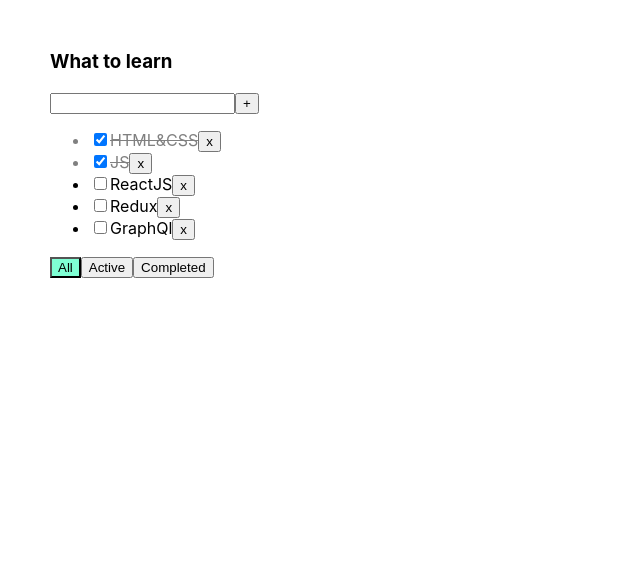
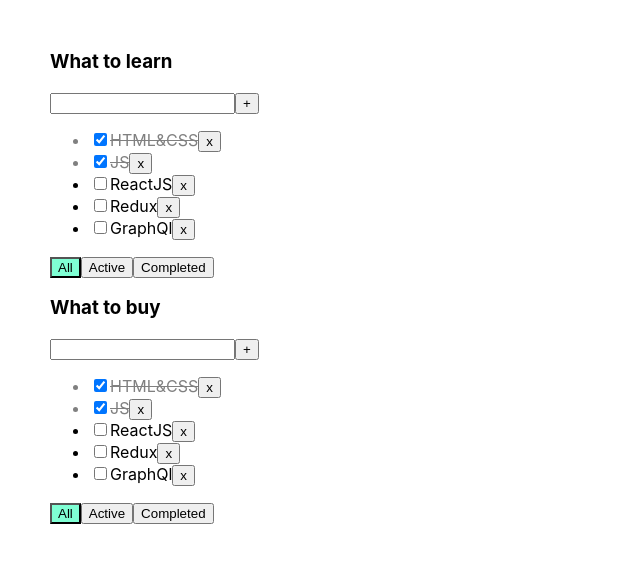
Before and after one commit to ArtemYanchenko/new-todo-list, a React (Create React App) app: page / in a window 1280 px wide. Shown: the top 562 px of the page, without its empty margins (0-640 px from the left). Built offline with nearby package versions, Linux system fonts and the light colour scheme.

Commit message:
add 5 monday lesson

```diff
--- a/src/App.tsx
+++ b/src/App.tsx
@@ -1,9 +1,17 @@
 import React, {useState} from 'react';
 import './App.css';
-import TodoList, {FilterType, TaskType} from './components/TodoList';
+import TodoList, {FilterType, TaskType, TodolistsType} from './components/TodoList';
 import {v1} from 'uuid';
 
 function App() {
+
+    let [todolists, setTodolists] = useState<Array<TodolistsType>>(
+        [
+            {id: v1(), title: 'What to learn', filter: 'all'},
+            {id: v1(), title: 'What to buy', filter: 'all'},
+        ]
+    )
+
 
     let [tasks, setTasks] = useState<Array<TaskType>>([
         {id: v1(), title: 'HTML&CSS', isDone: true},
@@ -15,7 +23,6 @@ function App() {
 
     let [filter, setFilter] = useState<FilterType>('all')
 
-    let [check, setCheck] = useState<boolean>(false)
 
     const removeTask = (id: string) => {
         setTasks(tasks.filter(t => t.id !== id))
@@ -25,13 +32,20 @@ function App() {
     }
 
     const changeTaskStatus = (taskID: string, isDone: boolean) => {
-        setTasks([...tasks.map(t => t.id === taskID ? {...t, isDone:!isDone} : t)])}
+        setTasks([...tasks.map(t => t.id === taskID ? {...t, isDone: !isDone} : t)])
+    }
 
     const addTask = (newTitle: string) => {
         let newTask = {id: v1(), title: newTitle, isDone: false}
         setTasks([newTask, ...tasks])
     }
 
+
+
+
+    return (
+        <div className="App">
+            {todolists.map(t => {
                 let tasksForTodolist = tasks;
 
                 if (filter === 'active') {
@@ -40,18 +54,17 @@ function App() {
                 if (filter === 'completed') {
                     tasksForTodolist = tasks.filter(t => t.isDone === true);
                 }
-
-
-    return (
-        <div className="App">
-            <TodoList
-                title="What to learn"
+                return <TodoList
+                    key={t.id}
+                    title={t.title}
                     tasks={tasksForTodolist}
                     removeTask={removeTask}
                     changeFilter={changeFilter}
                     addTask={addTask}
                     changeTaskStatus={changeTaskStatus}
-            filter={filter}/>
+                    filter={t.filter}/>
+            })}
+
         </div>
     );
 }
--- a/src/components/TodoList.tsx
+++ b/src/components/TodoList.tsx
@@ -15,6 +15,12 @@ export type TodolistType = {
     changeFilter: (value: FilterType) => void
     addTask: (newTitle: string) => void
     changeTaskStatus: (taskID: string, isDone: boolean) => void
+    filter:FilterType
+}
+
+export type TodolistsType = {
+    id:string,
+    title:string
     filter:FilterType
 }
 
```
Lines whose indentation alone changed are shown as unchanged.
